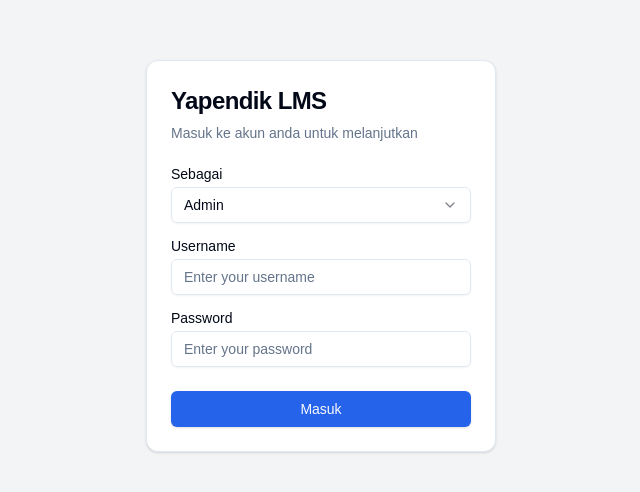
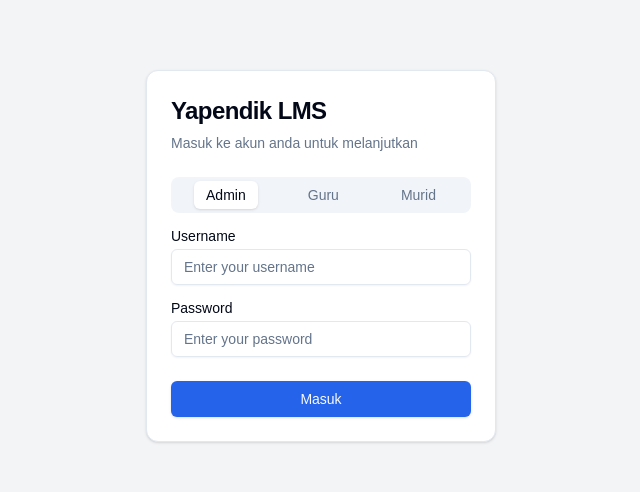
Before and after one commit to Naomi-Project/project-lms-nextjs, a Next.js app: page / in a window 1280 px wide. Shown: the part 144-636 px from the top of the page, without its empty margins (319-959 px from the left). Built offline with nearby package versions, Linux system fonts and the light colour scheme.

Commit message:
feat: useAuthStore

```diff
--- a/app/dashboard/page.tsx
+++ b/app/dashboard/page.tsx
@@ -1,31 +1,14 @@
 "use client";
+import useAuthStore from "@/hooks/use-auth";
 import DashboardAdmin from "@/components/dashboard-admin";
 import DashboardStudent from "@/components/dashboard-student";
 import DashboardTeacher from "@/components/dashboard-teacher";
-import { Card } from "@/components/ui/card";
-import { useState } from "react";
 
 export default function Page() {
-  const [role, setRole] = useState("admin");
+  const { role } = useAuthStore();
   return (
     <div className="space-y-6">
-      <h1 className="text-2xl font-bold">Dashboard Overview</h1>
-
-      <Card className="px-4 py-2">
-        <div className="flex items-center gap-4">
-          <label htmlFor="role">Role:</label>
-          <select
-            id="role"
-            className="border rounded-md p-2"
-            value={role}
-            onChange={(e) => setRole(e.target.value)}
-          >
-            <option value="admin">Admin</option>
-            <option value="teacher">Teacher</option>
-            <option value="student">Student</option>
-          </select>
-        </div>
-      </Card>
+      <h1 className="text-2xl font-bold">Dashboard</h1>
       {role === "admin" ? (
         <DashboardAdmin />
       ) : role === "teacher" ? (
--- a/app/page.tsx
+++ b/app/page.tsx
@@ -15,15 +15,11 @@ import {
   CardHeader,
   CardTitle,
 } from "@/components/ui/card";
-import {
-  Select,
-  SelectContent,
-  SelectItem,
-  SelectTrigger,
-  SelectValue,
-} from "@/components/ui/select";
+import { Tabs, TabsList, TabsTrigger, TabsContent } from "@/components/ui/tabs";
+import useAuthStore from "@/hooks/use-auth";
 
 export default function LoginPage() {
+  const { login } = useAuthStore();
   const [role, setRole] = useState<"admin" | "teacher" | "student">("admin");
   const [username, setUsername] = useState("");
   const [password, setPassword] = useState("");
@@ -32,12 +28,7 @@ export default function LoginPage() {
 
   const handleLogin = (e: React.FormEvent) => {
     e.preventDefault();
-    console.log(
-      "Logging in as",
-      role,
-      "with",
-      role === "admin" ? "username and password" : "number"
-    );
+    login(role);
     router.push("/dashboard");
   };
 
@@ -52,27 +43,20 @@ export default function LoginPage() {
         </CardHeader>
         <CardContent>
           <form onSubmit={handleLogin}>
-            <div className="grid w-full items-center gap-4">
-              <div className="flex flex-col space-y-1.5">
-                <Label htmlFor="role">Sebagai</Label>
-                <Select
+            <Tabs
+              defaultValue="admin"
               value={role}
-                  onValueChange={(value: "admin" | "teacher" | "student") =>
-                    setRole(value)
+              onValueChange={(value) =>
+                setRole(value as "admin" | "teacher" | "student")
               }
             >
-                  <SelectTrigger id="role">
-                    <SelectValue placeholder="Select your role" />
-                  </SelectTrigger>
-                  <SelectContent position="popper">
-                    <SelectItem value="admin">Admin</SelectItem>
-                    <SelectItem value="teacher">Guru</SelectItem>
-                    <SelectItem value="student">Murid</SelectItem>
-                  </SelectContent>
-                </Select>
-              </div>
-              {role === "admin" ? (
-                <>
+              <TabsList className="flex justify-around">
+                <TabsTrigger value="admin">Admin</TabsTrigger>
+                <TabsTrigger value="teacher">Guru</TabsTrigger>
+                <TabsTrigger value="student">Murid</TabsTrigger>
+              </TabsList>
+              <div className="mt-4">
+                <TabsContent value="admin">
                   <div className="flex flex-col space-y-1.5">
                     <Label htmlFor="username">Username</Label>
                     <Input
@@ -82,7 +66,7 @@ export default function LoginPage() {
                       onChange={(e) => setUsername(e.target.value)}
                     />
                   </div>
-                  <div className="flex flex-col space-y-1.5">
+                  <div className="flex flex-col space-y-1.5 mt-4">
                     <Label htmlFor="password">Password</Label>
                     <Input
                       id="password"
@@ -92,8 +76,8 @@ export default function LoginPage() {
                       onChange={(e) => setPassword(e.target.value)}
                     />
                   </div>
-                </>
-              ) : (
+                </TabsContent>
+                <TabsContent value="teacher">
                   <div className="flex flex-col space-y-1.5">
                     <Label htmlFor="number">Nomor Identitas</Label>
                     <Input
@@ -103,8 +87,20 @@ export default function LoginPage() {
                       onChange={(e) => setNumber(e.target.value)}
                     />
                   </div>
-              )}
+                </TabsContent>
+                <TabsContent value="student">
+                  <div className="flex flex-col space-y-1.5">
+                    <Label htmlFor="number">Nomor Identitas</Label>
+                    <Input
+                      id="number"
+                      placeholder="Masukkan nomor identitas"
+                      value={number}
+                      onChange={(e) => setNumber(e.target.value)}
+                    />
                   </div>
+                </TabsContent>
+              </div>
+            </Tabs>
           </form>
         </CardContent>
         <CardFooter>
--- /dev/null
+++ b/hooks/use-auth.ts
@@ -0,0 +1,17 @@
+import { create } from "zustand";
+
+interface AuthState {
+  isLoggedIn: boolean;
+  role: string | "admin" | "teacher" | "student";
+  login: (role: string) => void;
+  logout: () => void;
+}
+
+const useAuthStore = create<AuthState>((set) => ({
+  isLoggedIn: false,
+  role: "",
+  login: (role: string) => set({ isLoggedIn: true, role: role }),
+  logout: () => set({ isLoggedIn: false, role: "" }),
+}));
+
+export default useAuthStore;
--- a/package.json
+++ b/package.json
@@ -58,7 +58,8 @@
     "tailwind-merge": "^2.5.5",
     "tailwindcss-animate": "^1.0.7",
     "vaul": "^1.1.1",
-    "zod": "^3.23.8"
+    "zod": "^3.23.8",
+    "zustand": "^5.0.1"
   },
   "devDependencies": {
     "typescript": "^5",
```
Also changed, not shown: 1 other file (tests, documents, lock files or other folders). Lines whose indentation alone changed are shown as unchanged.
